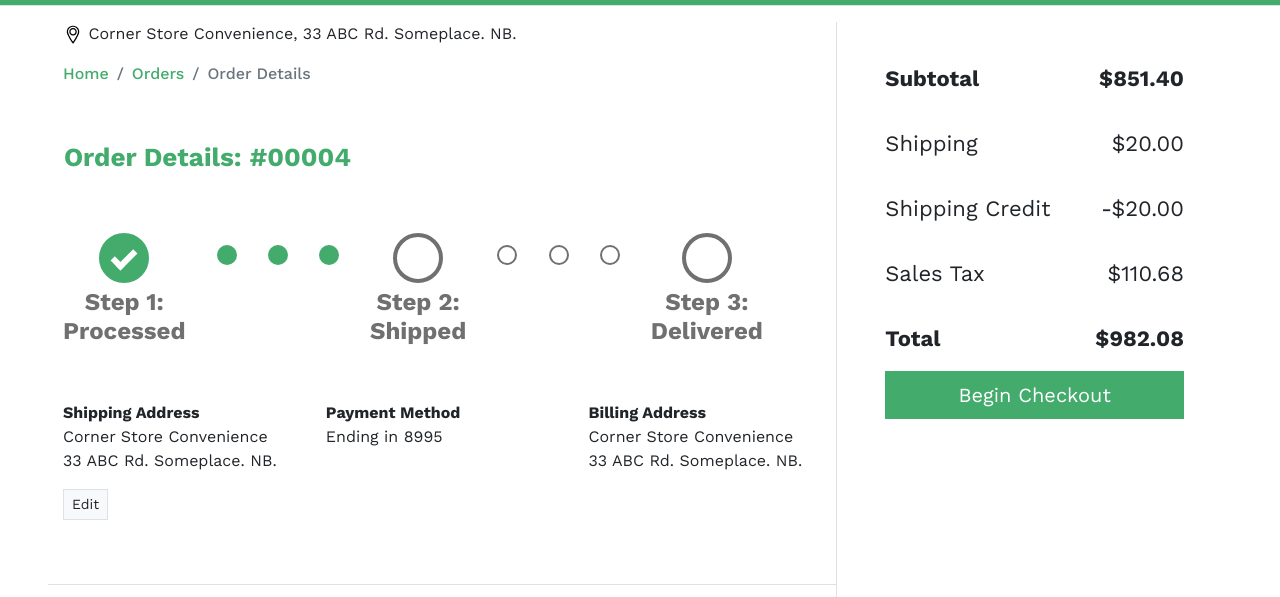
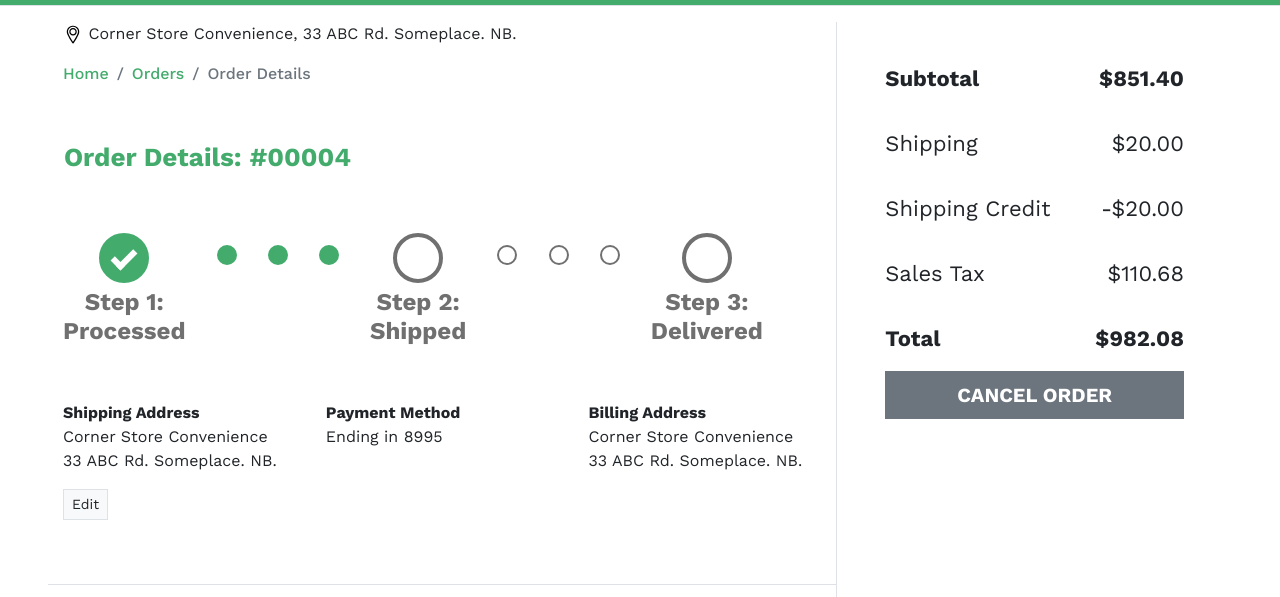
Before and after one commit to frontendvault/paygos, a plain HTML site: page order-detail.html in a window 1280 px wide. Shown: the part 203-800 px from the top of the page. Drawn offline with nearby package versions, Linux system fonts and the light colour scheme; files that its build step writes are made by us from their sources.

Commit message:
order details responsive

```diff
--- a/order-detail.html
+++ b/order-detail.html
@@ -657,8 +657,10 @@
                 </div>
                 <div class="row">
                   <div class="col">
-                    <button class="btn btn-green btn-lg btn-block">
-                      Begin Checkout
+                    <button
+                      class="btn btn-secondary rounded-0 font-weight-bold btn-lg btn-block"
+                    >
+                      CANCEL ORDER
                     </button>
                   </div>
                 </div>
```
